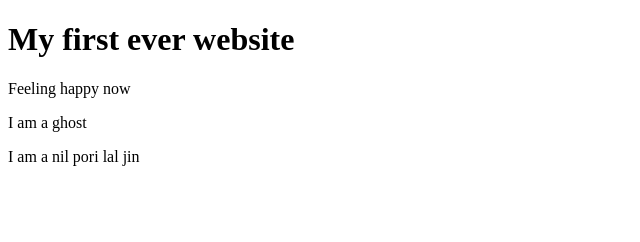
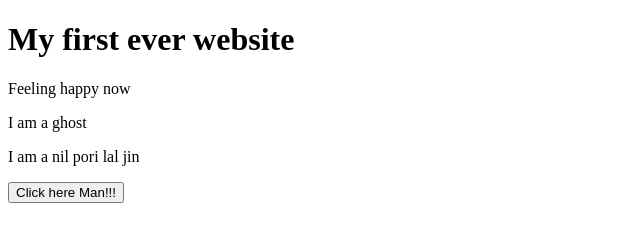
Before and after one commit to Chy-Zaber-Bin-Zahid/my-first-website, a plain HTML site: page index.html in a window 1280 px wide. Shown: the whole page, without its empty margins (0-640 px from the left). Drawn offline with Linux system fonts and the light colour scheme.

Commit message:
button added

```diff
--- a/html.html
+++ b/index.html
@@ -11,5 +11,6 @@
     <p>Feeling happy now</p>
     <p>I am a ghost</p>
     <p>I am a nil pori lal jin</p>
+    <button>Click here Man!!!</button>
 </body>
 </html>
```
